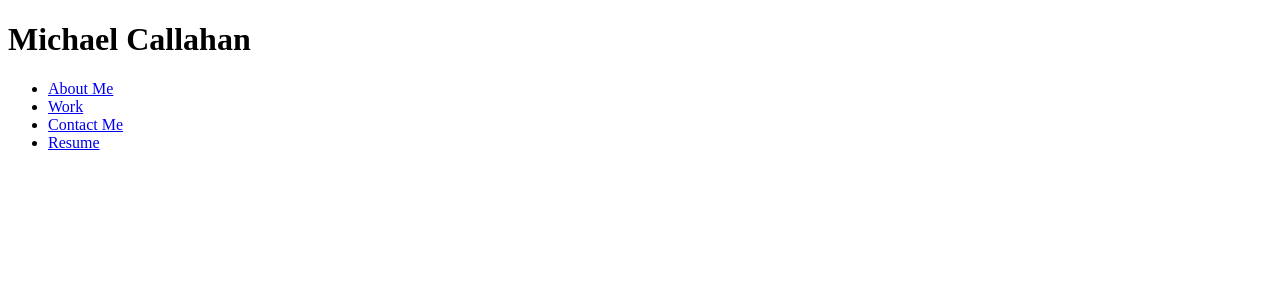
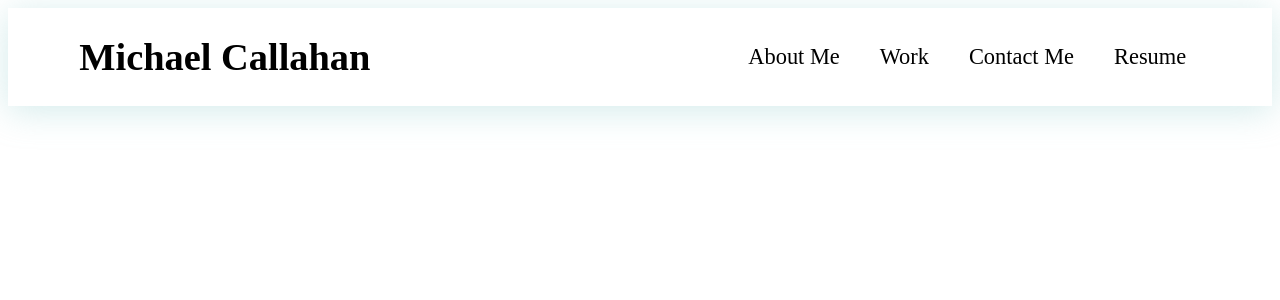
Before and after one commit to m-call/react-portfolio, a React (Create React App) app: page / in a window 1280 px wide. Shown: the top 300 px of the page. Built offline with nearby package versions, Linux system fonts and the light colour scheme.

Commit message:
Created styles folder and created Header.css and Nav.css and imported them into their respective component files

```diff
--- a/src/components/Header.js
+++ b/src/components/Header.js
@@ -1,5 +1,6 @@
 import React from 'react';
 import Nav from "./Nav"
+import '../styles/Header.css'
 
 export default function Header() {
 
--- a/src/components/Nav.js
+++ b/src/components/Nav.js
@@ -1,4 +1,5 @@
 import React from 'react';
+import '../styles/Nav.css'
 
 export default function Nav() {
 
--- /dev/null
+++ b/src/styles/Header.css
@@ -0,0 +1,19 @@
+header {
+  padding: 15px 6% 15px 0;
+  background-color: var(--grey);
+  display: flex;
+  flex-direction: row;
+  justify-content: space-between;
+  flex-wrap: wrap;
+  align-items: center;
+  box-shadow: 0 5px 35px rgba(146, 204, 206, 0.4);
+}
+
+header h1 {
+  font-size: 3vw;
+  line-height: 1;
+  color: var(--grey);
+  background-color: var(--blue);
+  padding: 5px 1% 5px 6%;
+  margin: 0;
+}
--- /dev/null
+++ b/src/styles/Nav.css
@@ -0,0 +1,36 @@
+nav {
+  display: flex;
+  flex-direction: row;
+  flex-wrap: wrap;
+}
+
+nav ul {
+  list-style-type: none;
+}
+
+nav ul li {
+  display: inline-flex;
+  margin-left: 25px;
+  margin-inline-start: 20px;
+}
+
+nav ul li a {
+  color: var(--blue);
+  text-decoration: none;
+  padding: 5px 10px;
+  background-image: linear-gradient(270deg, var(--blue) 0%, var(--blue) 100%);
+  background-repeat: no-repeat;
+  background-size: 100% 0.2em;
+  background-position: bottom;
+  transition: all 0.25s ease-in;
+  font-size: 1.4rem;
+}
+
+nav ul li a:hover {
+  background-size: 100% 100%;
+  color: var(--grey);
+}
+
+nav ul li a:last-child {
+  margin-right: 0;
+}
```
